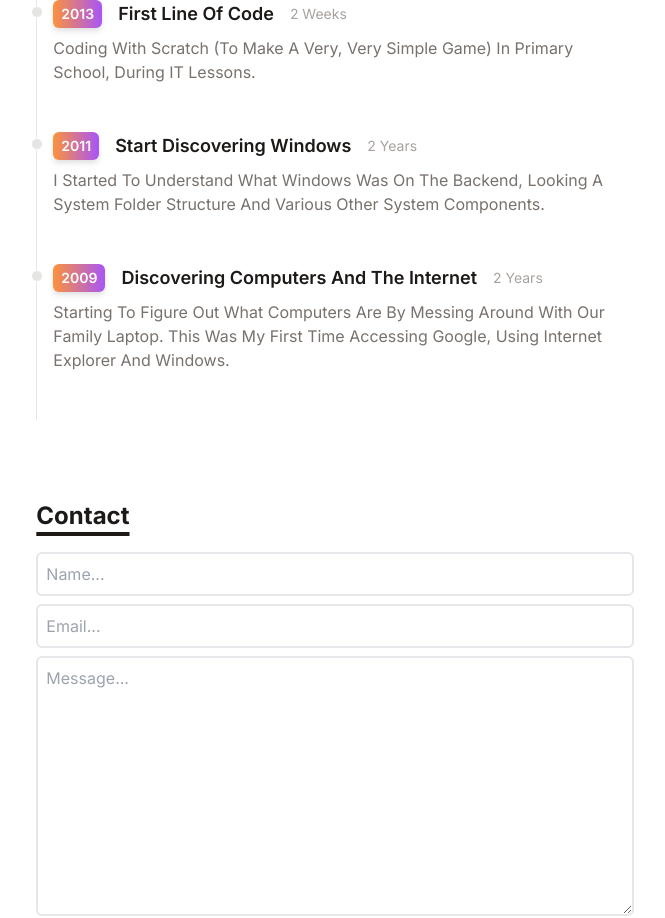
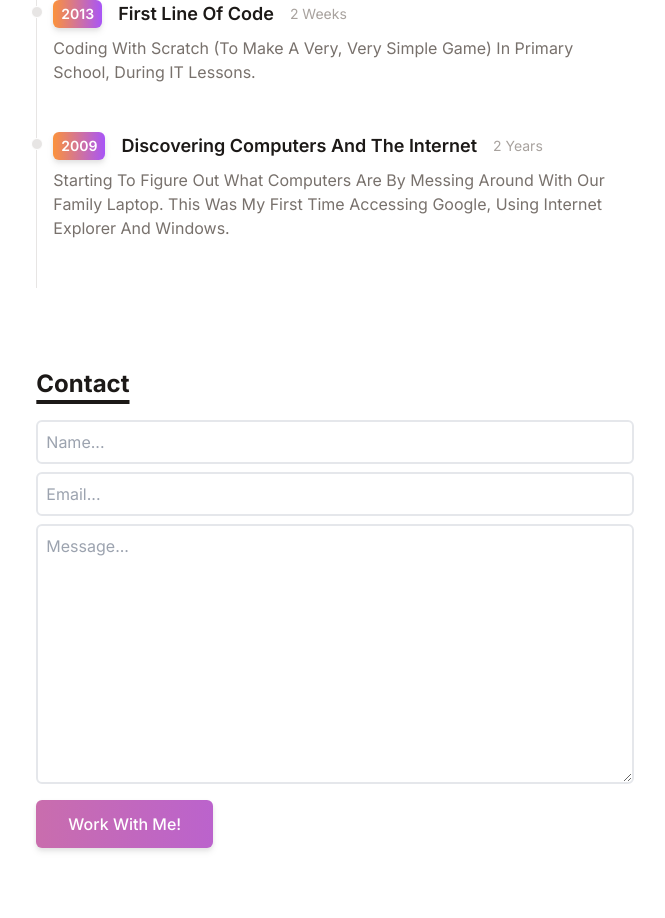
Before and after one commit to markydoodled/portfolio, a React (Vite) app: page / in a window 1280 px wide. Shown: the part 2260-3178 px from the top of the page, without its empty margins (305-970 px from the left). Built offline with nearby package versions, Linux system fonts and the light colour scheme.

Commit message:
Removed Start Discovering Windows Entry

```diff
--- a/src/data/timeline.js
+++ b/src/data/timeline.js
@@ -31,12 +31,6 @@ export default [
         details: "Coding With Scratch (To Make A Very, Very Simple Game) In Primary School, During IT Lessons.",
     },
     {
-        year: "2011",
-        title: "Start Discovering Windows",
-        duration: "2 Years",
-        details: "I Started To Understand What Windows Was On The Backend, Looking A System Folder Structure And Various Other System Components.",
-    },
-    {
         year: "2009",
         title: "Discovering Computers And The Internet",
         duration: "2 Years",
```
